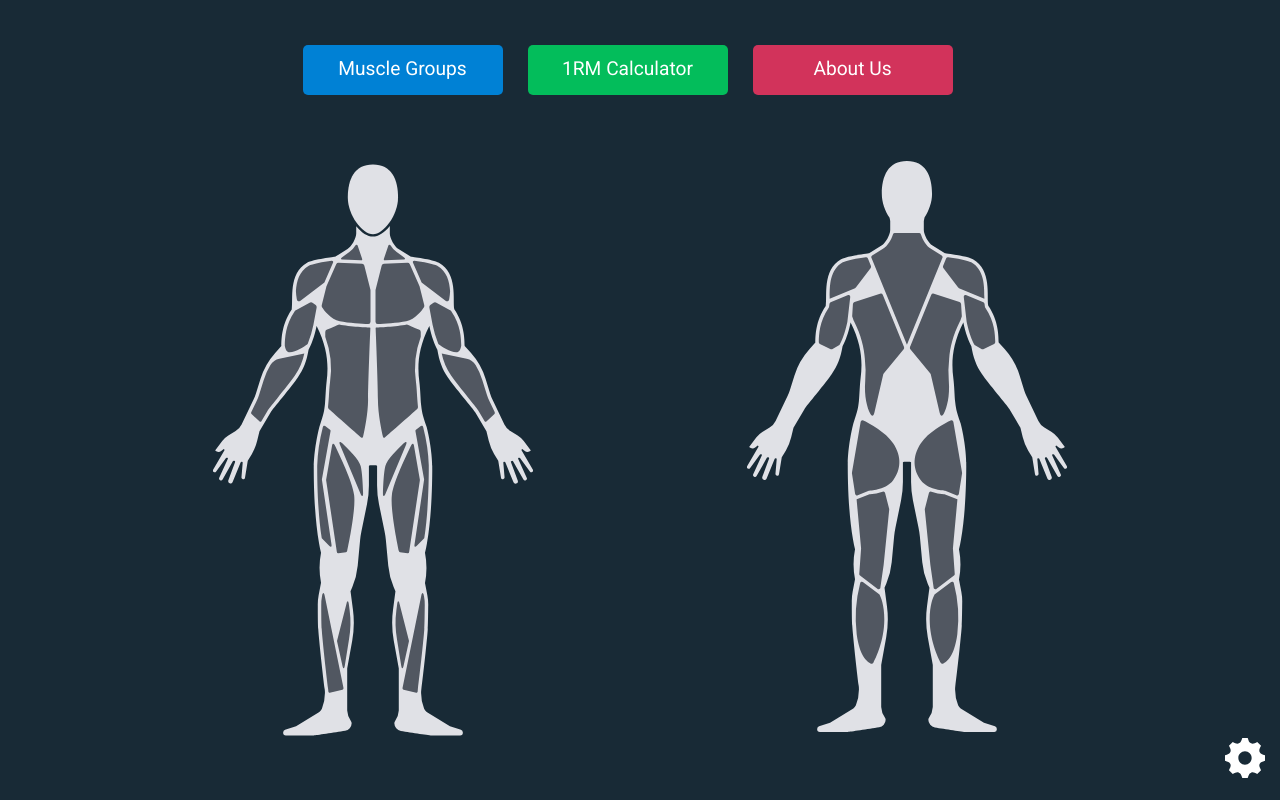
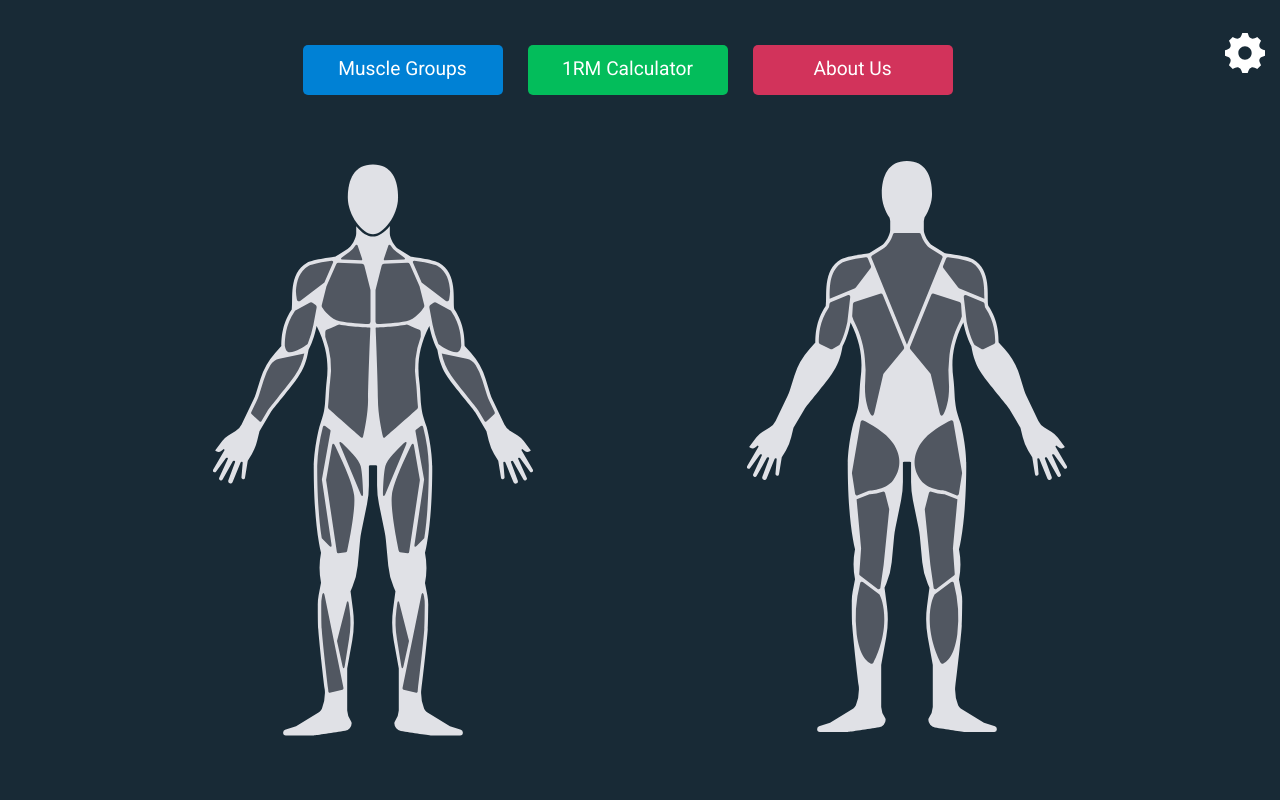
Before and after one commit to diabeatz96/FalseStory, a plain HTML site: page index.html in a window 1280 px wide. Drawn offline with Linux system fonts and the light colour scheme.

Commit message:
Changed to top right of page. Let me know thoughts.

```diff
--- a/stylesheet.css
+++ b/stylesheet.css
@@ -102,6 +102,7 @@ test is placeholder for future settings, feel free to remove as needed
     font-size: 36px;
     padding-right: 50px;
 }
+
 #settings {
   display: flex;
   justify-content: left;
@@ -111,6 +112,8 @@ test is placeholder for future settings, feel free to remove as needed
 /*
 flexbox issue, resolved temporarily with margin right, meeds
 patching up
+
+@Adam, Adjusted the Flexbox to be on a z-index, and changed to a fixed layout
 */
 
 .bodies-div {
@@ -120,6 +123,6 @@ patching up
 
 #settingsButton {
     position: fixed;
-    bottom: 15px;
+    bottom: 90%;
     right: 15px;
 }
```
